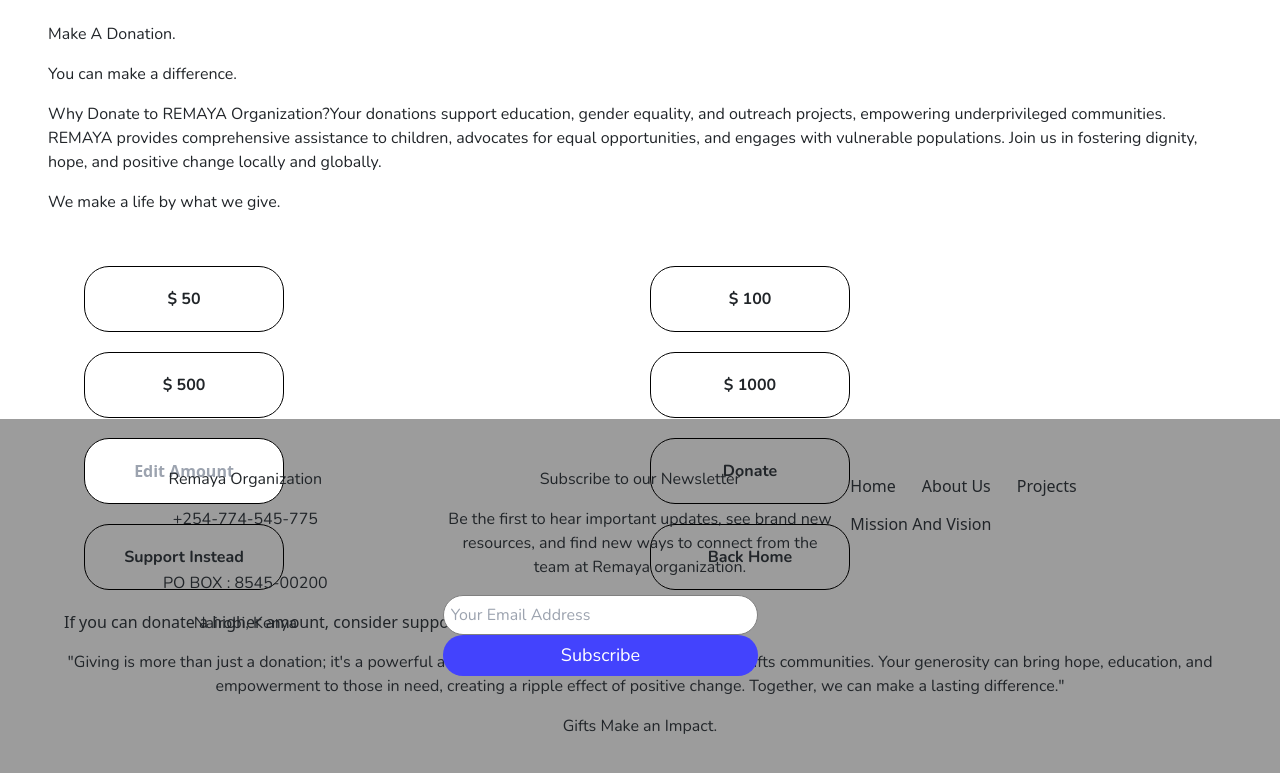
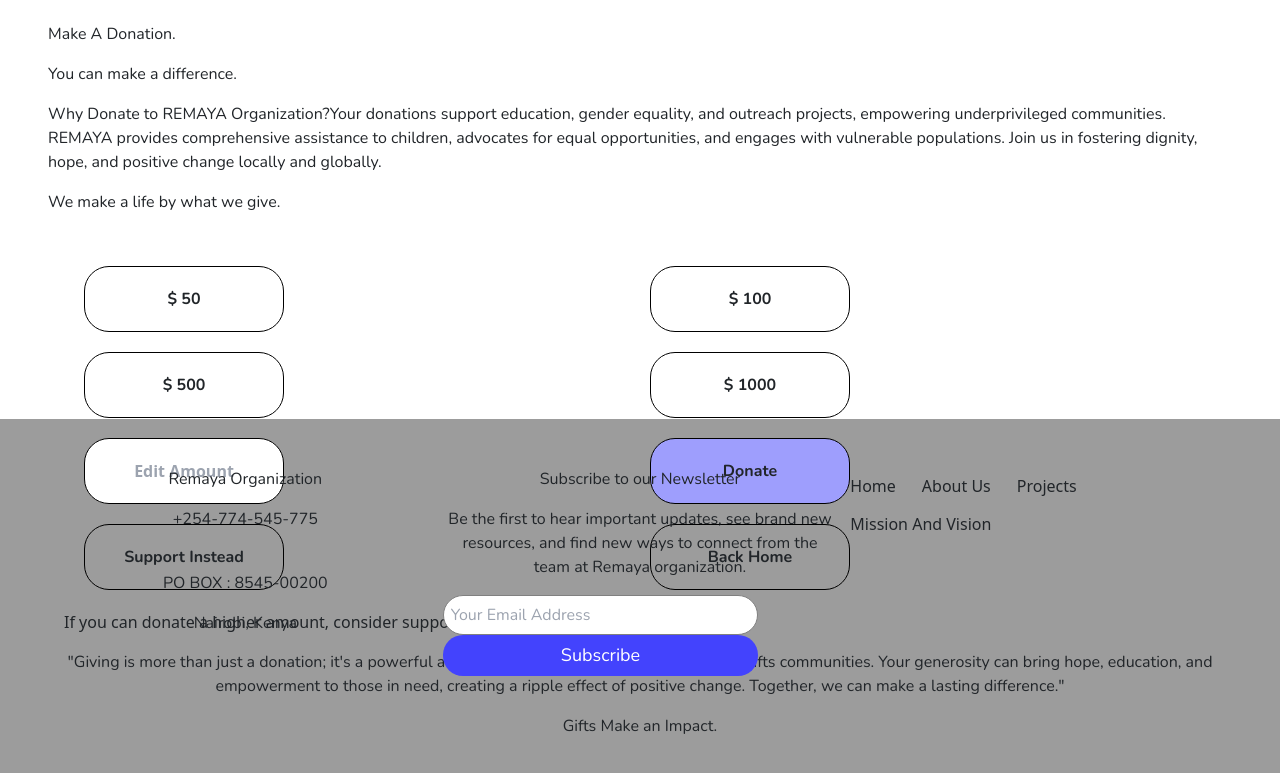
Before and after one commit to Brianali-codes/remaya-react, a React (Vite) app: page /donate in a window 1280 px wide. Shown: the part 541-1314 px from the top of the page. Built offline with nearby package versions, Linux system fonts and the light colour scheme; a web font is replaced by a local one.

Commit message:
adjust UI

```diff
--- a/src/App.css
+++ b/src/App.css
@@ -454,6 +454,16 @@
   font-family: "Nunito", serif;
   font-weight: bold;
 }
+.don-btn2{
+  border: 1px black solid;
+  padding: 20px;
+  border-radius: 25px;
+  transition: 0.6s;
+  width: 200px;
+  font-family: "Nunito", serif;
+  font-weight: bold;
+  background-color: rgb(158, 158, 253);
+}
 .don-btn:hover{
   background-color: rgb(158, 158, 253);
   transition: 0.6s;
--- a/src/pages/donate.jsx
+++ b/src/pages/donate.jsx
@@ -65,7 +65,7 @@
               onChange={handleCustomAmountChange}
             />
 
-            <button className="don-btn desc" onClick={handleDonateClick}>Donate</button>
+            <button className="don-btn2 desc" onClick={handleDonateClick}>Donate</button>
             <button className="don-btn desc" onClick={handleSupportClick}>Support Instead</button>
             <button className="don-btn desc" onClick={handleHomeClick}>Back Home</button>
           </div>
```
